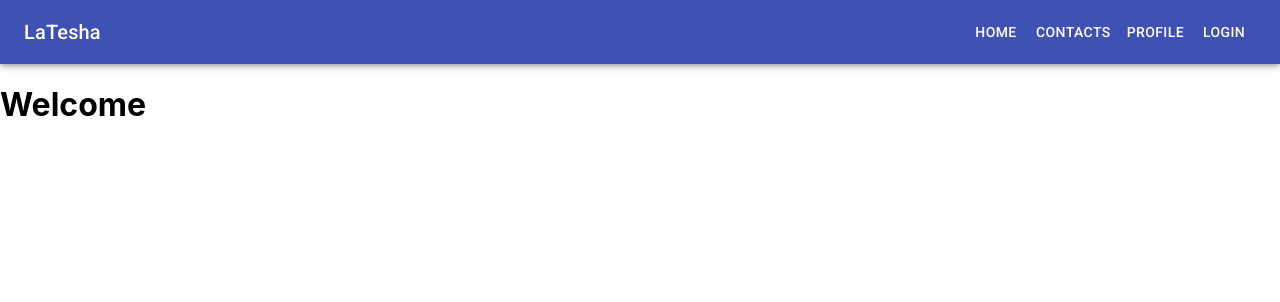
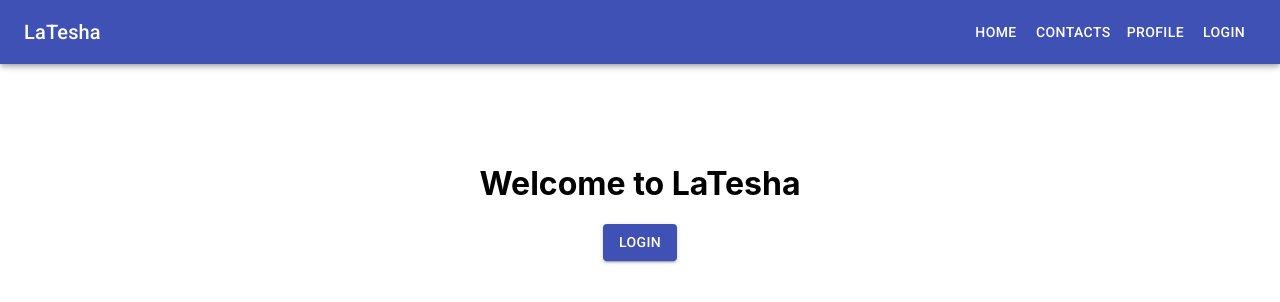
Before and after one commit to gogo1211/LaTesha, a React (Create React App) app in the folder frontend/: page /home in a window 1280 px wide. Shown: the top 302 px of the page. Built offline with nearby package versions, Linux system fonts and the light colour scheme.

Commit message:
update home page

```diff
--- a/frontend/src/App.jsx
+++ b/frontend/src/App.jsx
@@ -10,7 +10,7 @@ import store from './store';
 
 import PrivateRoute from './containers/private-route';
 import Header from './containers/header';
-import Home from './components/home';
+import Home from './containers/home';
 import Login from './containers/login';
 import Contacts from './components/contacts';
 import Profile from './components/profile';
--- a/frontend/src/components/home.jsx
+++ b/frontend/src/components/home.jsx
@@ -1,9 +1,33 @@
 import React from 'react';
+import { Link } from 'react-router-dom';
+import PropTypes from 'prop-types';
+import { makeStyles } from '@material-ui/core/styles';
+import Button from '@material-ui/core/Button';
 
-const Home = () => (
-  <div>
-    <h1>Welcome</h1>
-  </div>
-);
+const useStyles = makeStyles(theme => ({
+  heading: {
+    marginTop: 100,
+    textAlign: 'center',
+  },
+}));
+
+const Home = ({ auth }) => {
+  const classes = useStyles();
+  return (
+    <div className={classes.heading}>
+      <h1>
+        Welcome to LaTesha
+        { auth.username ? `, ${auth.username}` : ''}
+      </h1>
+      {
+        !auth.isAuthorized && <Button component={Link} to="/login" variant="contained" color="primary">Login</Button>
+      }
+    </div>
+  );
+};
+
+Home.propTypes = {
+  auth: PropTypes.object.isRequired,
+};
 
 export default Home;
--- /dev/null
+++ b/frontend/src/containers/home.js
@@ -0,0 +1,9 @@
+import { connect } from 'react-redux';
+
+import Home from '../components/home';
+
+const mapStateToProps = ({ auth }) => ({
+  auth,
+});
+
+export default connect(mapStateToProps)(Home);
--- a/frontend/src/middleware/saga.js
+++ b/frontend/src/middleware/saga.js
@@ -10,7 +10,7 @@ import { requestLogin } from './apis';
 function* authLogin({ payload }) {
   try {
     const data = yield call(requestLogin, payload);
-    yield put(loginSuccess(data.authorized));
+    yield put(loginSuccess(data));
   } catch (error) {
     yield put(loginFailure(error.message));
   }
--- a/frontend/src/reducers/auth.js
+++ b/frontend/src/reducers/auth.js
@@ -3,17 +3,31 @@ import * as ActionTypes from '../actions';
 const initialState = {
   loading: false,
   isAuthorized: false,
+  username: '',
   error: '',
 };
 
 function auth(state = initialState, { type, payload, error }) {
   switch (type) {
     case ActionTypes.AUTH_LOGIN.REQUEST:
-      return { ...state, loading: true, error: '' };
+      return {
+        ...state,
+        loading: true,
+        error: '',
+      };
     case ActionTypes.AUTH_LOGIN.SUCCESS:
-      return { ...state, loading: false, isAuthorized: payload };
+      return {
+        ...state,
+        loading: false,
+        isAuthorized: payload.authorized,
+        username: payload.username,
+      };
     case ActionTypes.AUTH_LOGIN.FAILURE:
-      return { ...state, loading: false, error };
+      return {
+        ...state,
+        loading: false,
+        error,
+      };
     default:
       return state;
   }
```
